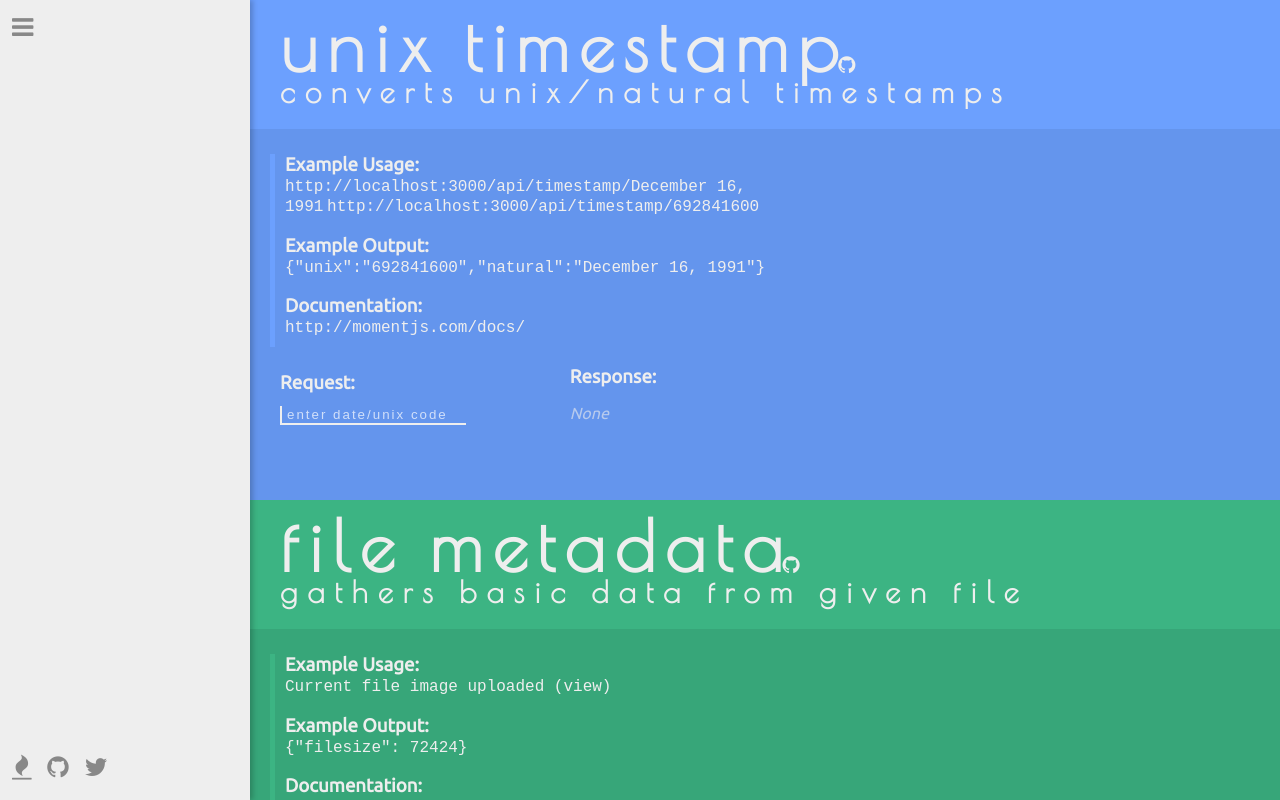
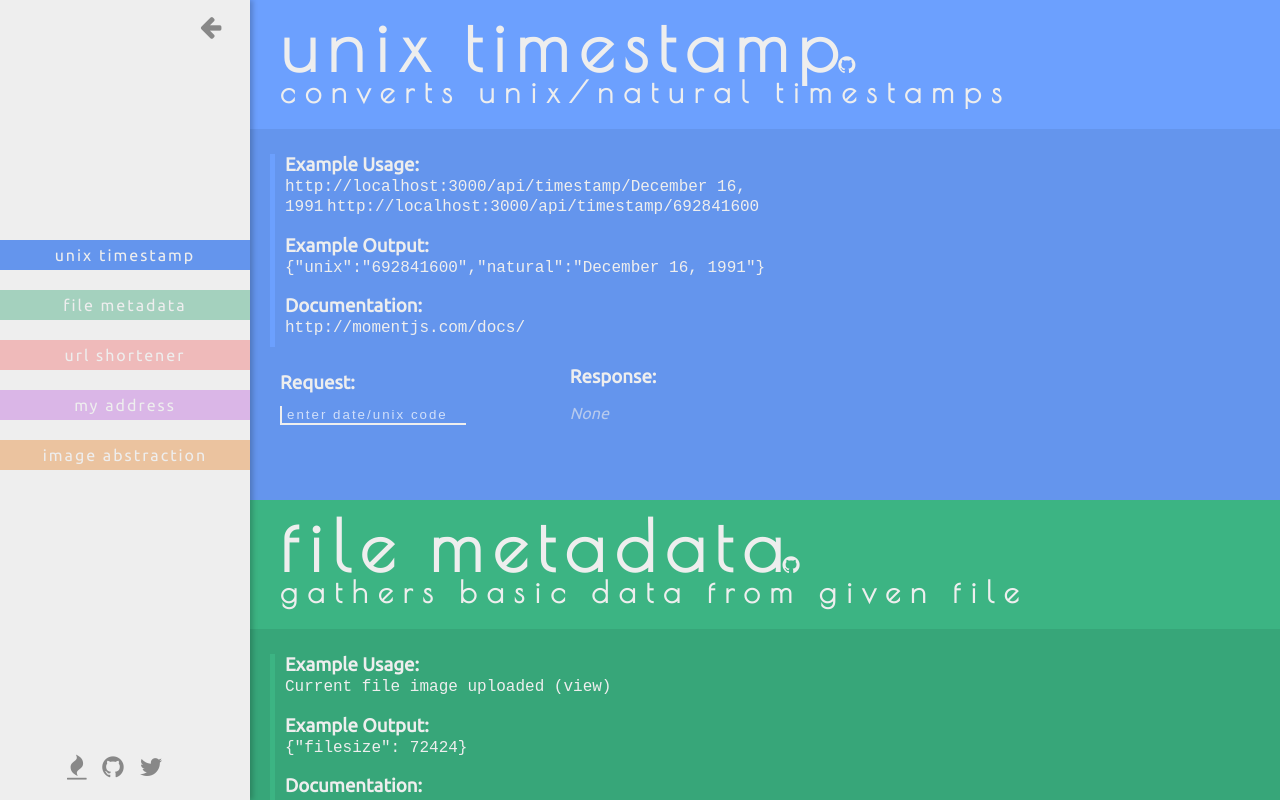
Before and after one commit to Astrobinary/Random-Microservices, a website: page public/index.html in a window 1280 px wide. Both pictures are taken after a click on the icon 22 px from the left and 27 px from the top of the page. Shown: the top 800 px of the page. Drawn offline with nearby package versions, Linux system fonts and the light colour scheme.

Commit message:
Added side menu.

```diff
--- a/public/css/main.scss
+++ b/public/css/main.scss
@@ -8,8 +8,7 @@ body {
 
 .sidebar {
     position: fixed;
-    display: inline-block;
-    height: 100vh;
+    height: 100%;
     left: 0;
     top: 0;
     width: 50px;
@@ -34,24 +33,50 @@ body {
     }
 }
 
-.open-menu {
-    width: 250px;
-    .fa-bars {
-        position: absolute;
-        right: 0px;
-        margin-right: 20px;
+.nav {
+    margin-top: 25vh;
+    a {
+        text-decoration: none;
+        color: #eee;
     }
-    .links {
-        position: absolute;
-        bottom: 0px;
-        a {
-            padding: 0 20px;
-        }
+    .box {
+        width: 100%;
+        height: 30px;
+        margin: 20px 0;
+        color: #eee;
+        letter-spacing: 2px;
+        font-size: 16px;
+        text-align: center;
+        line-height: 30px;
     }
 }
 
-.open-card {
-    margin-left: 230px !important;
+.blue {
+    background: #6495ED;
+}
+
+.green {
+    background: #37a679;
+}
+
+.red {
+    background: #F26D6D;
+}
+
+.purple {
+    background: #bd63de;
+}
+
+.orange {
+    background: #E8852C;
+}
+
+.not-active {
+    opacity: 0.4;
+    &:hover {
+        opacity: 1;
+        cursor: pointer;
+    }
 }
 
 .card {
--- a/public/index.html
+++ b/public/index.html
@@ -22,7 +22,29 @@
 <body>
 
     <div class="sidebar">
-        <i title="Menu" class="fa fa-bars"></i>
+        <i title="Menu" id="icon" class="fa fa-bars"></i>
+
+        <div class="nav">
+            <a href="#unix">
+                <div class="box blue">unix</div>
+            </a>
+            <a href="#file">
+                <div class="box green not-active">file</div>
+            </a>
+            <a href="#url">
+                <div class="box red not-active">url</div>
+            </a>
+            <a href="#add">
+                <div class="box purple not-active">add</div>
+            </a>
+            <a href="#img">
+                <div class="box orange not-active">img</div>
+            </a>
+
+        </div>
+
+
+
         <div class="links">
             <a target="_blank" href="http://www.freecodecamp.com/agnostics"><i title="FreeCodeCamp" class="tooltip fa fa-fire"></i></a>
             <a target="_blank" href="https://github.com/Agnostics/Random-Microservices"><i title="Github" class="tooltip fa fa-github"></i></a>
@@ -32,7 +54,9 @@
 
     </div>
 
-    <div class="timestamp-bg">
+
+
+    <div class="timestamp-bg" id="unix">
         <div class="card">
             <h1>unix timestamp <i class="info fa fa-github"></i></h1>
             <h2>converts unix/natural timestamps</h2>
@@ -63,7 +87,7 @@
         </div>
     </div>
 
-    <div class="fm-bg">
+    <div class="fm-bg" id="file">
         <div class="card">
             <h1>file metadata <i class="info fa fa-github"></i></h1>
             <h2>gathers basic data from given file</h2>
@@ -78,8 +102,6 @@
                 <h3>Documentation:</h3>
                 <a target="_blank" href="https://github.com/expressjs/multer">https://github.com/expressjs/multer</a>
             </div>
-
-
 
             <div class="metadata">
                 <div class="request">
@@ -97,7 +119,7 @@
 
 
 
-    <div class="url-bg">
+    <div class="url-bg" id="url">
         <div class="card ">
             <h1>url shortener <i class="info fa fa-github"></i></h1>
             <h2>converts url into a condensed format</h2>
@@ -130,7 +152,7 @@
     </div>
 
 
-    <div class="header-bg">
+    <div class="header-bg" id="add">
         <div class="card ">
             <h1>my address <i class="info fa fa-github"></i></h1>
             <h2>gets basic data from user</h2>
@@ -164,7 +186,7 @@
     </div>
 
 
-    <div class="img-bg">
+    <div class="img-bg" id="img">
         <div class="card ">
             <h1>image abstraction <i class="info fa fa-github"></i></h1>
             <h2>returns images from search param</h2>
--- a/public/js/main.js
+++ b/public/js/main.js
@@ -2,23 +2,60 @@
 
 $(document).ready(function () {
     var sidebarStatus = false;
-    $('.fa-bars').click(function () {
+    $('#icon').click(function () {
         if (sidebarStatus === false) {
+            sidebarStatus = true;
+
             $('.sidebar').animate({
                 width: '250px'
             }, 500);
             $('.card').animate({
                 marginLeft: '230px'
             }, 500);
-            sidebarStatus = true;
+
+            $('#icon').removeClass('fa-bars');
+            $('#icon').addClass('fa-arrow-left');
+
+            $('#icon').animate({
+                marginLeft: '200px'
+            }, 500);
+
+            $('.links').animate({
+                paddingLeft: '55px'
+            });
+
+            $('.blue').text('unix timestamp');
+            $('.green').text('file metadata');
+            $('.red').text('url shortener');
+            $('.purple').text('my address');
+            $('.orange').text('image abstraction');
+
         } else {
+            sidebarStatus = false;
+
             $('.sidebar').animate({
                 width: '50px'
             }, 500);
             $('.card').animate({
                 marginLeft: '30px'
             }, 500);
-            sidebarStatus = false;
+
+            $('#icon').removeClass('fa-arrow-left');
+            $('#icon').addClass('fa-bars');
+
+            $('#icon').animate({
+                marginLeft: '12px'
+            }, 500);
+            $('.links').animate({
+                paddingLeft: '0px'
+            });
+
+            $('.blue').text('unix');
+            $('.green').text('file');
+            $('.red').text('url');
+            $('.purple').text('add');
+            $('.orange').text('img');
+
         }
     });
 });
```
Also changed, not shown: public/css/main.css, 1 other file.
